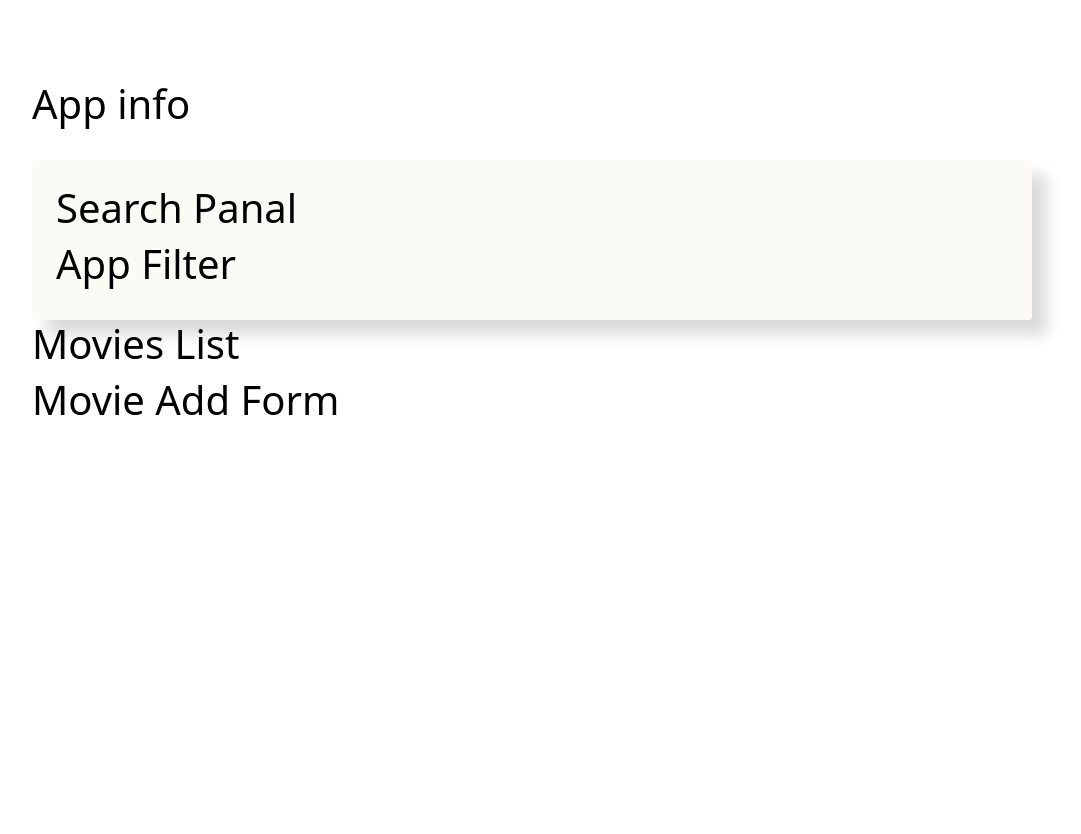
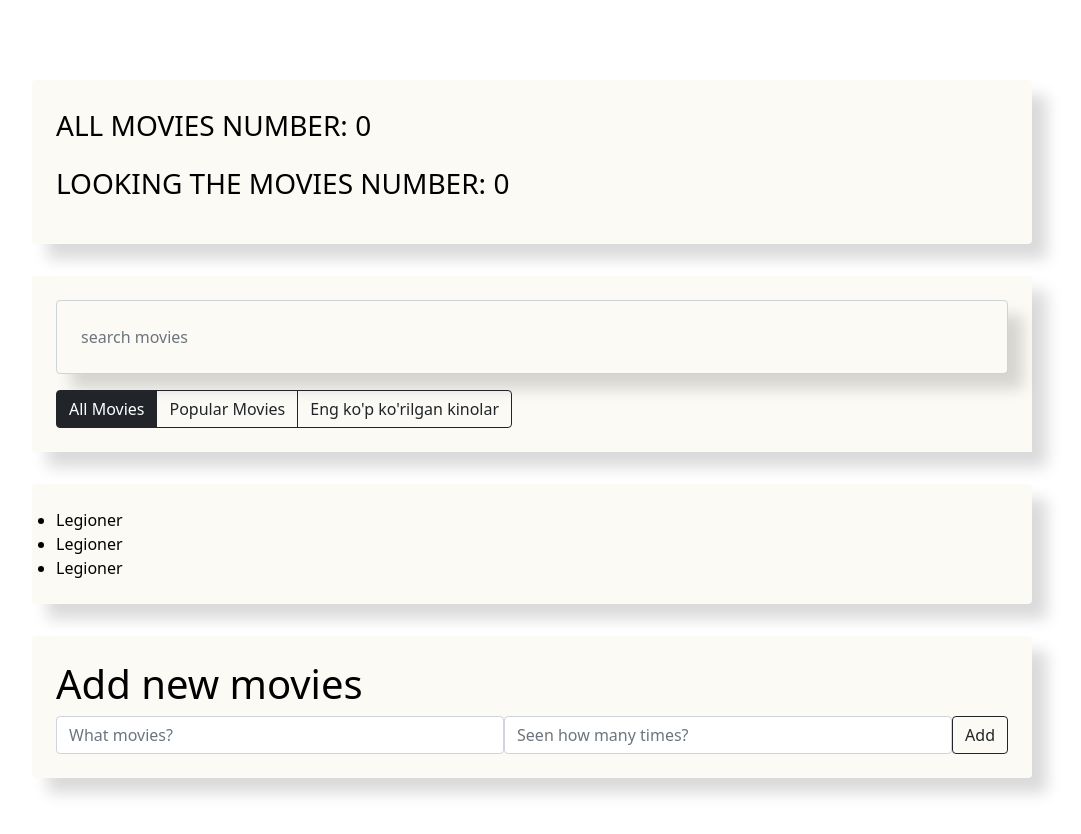
Before and after one commit to otabekabdusalomov/Movies-list-UI, a Vue app: page / in a window 1280 px wide. Shown: the top 834 px of the page, without its empty margins (108-1189 px from the left). Before the commit the page ends 800 px from the top, so only its background shows below. Built offline with nearby package versions, Linux system fonts and the light colour scheme.

Commit message:
movies still and components

```diff
--- a/src/App.vue
+++ b/src/App.vue
@@ -3,17 +3,14 @@
     <div class="content">
       <AppInfo />
       <div class="search-panel">
-         <SearchPanel />
-         <AppFilter />
+        <SearchPanel />
+        <AppFilter />
       </div>
+
 
       <MovieList />
       <MovieAddForm />
     </div>
-
-
-
-
 
 
 
@@ -27,10 +24,13 @@
 <script>
 import StarterInformation from './Course all/StarterInformation.vue'
 import AppInfo from './Components/app-info/AppInfo.vue'
-import SearchPanel from './Components/app-info/SearchPanel/SearchPanel.vue'
-import AppFilter from './Components/app-info/App-filter/AppFilter.vue'
+import SearchPanel from './Components/SearchPanel/SearchPanel.vue'
+import AppFilter from './Components/App-filter/AppFilter.vue'
 import MovieList from './Components/MovieList/MovieList.vue'
 import MovieAddForm from './Components/Movie-add-form/MovieAddForm.vue'
+
+
+
 export default {
   components: {
     StarterInformation,
@@ -60,7 +60,6 @@ export default {
   margin-top: 2rem;
   padding: 1.5rem;
   background-color: #fcfaf5;
-  border-radius: 4px;
   box-shadow: 15px 15px 15px rgba(0, 0, 0, 0.15);
 }
 </style>
--- /dev/null
+++ b/src/Components/App-filter/AppFilter.vue
@@ -0,0 +1,20 @@
+<template>
+    <div class="btn-group">
+      <button class="btn btn-dark" type="button">All Movies</button>
+      <button class="btn btn-outline-dark" type="button">Popular Movies</button>
+      <button class="btn btn-outline-dark" type="button">Eng ko'p ko'rilgan kinolar</button>
+
+
+
+    </div>
+</template>
+
+<script>
+    export default {
+
+    }
+</script>
+
+<style scoped>
+
+</style>
--- a/src/Components/Movie-add-form/MovieAddForm.vue
+++ b/src/Components/Movie-add-form/MovieAddForm.vue
@@ -1,6 +1,13 @@
 <template>
-    <div>
-      <h1>Movie Add Form</h1>
+    <div class="movie-add-form">
+      <h1>Add new movies </h1>
+
+      <form class="add-form d-flex">
+        <input class="add-form-label form-control" type="text" placeholder="What movies?">
+        <input class="add-form-label form-control" type="text" placeholder="Seen how many times?">
+
+        <button class="btn btn-outline-dark" type="submit">Add</button>
+      </form>
     </div>
 </template>
 
@@ -11,5 +18,11 @@
 </script>
 
 <style scoped>
-
+.movie-add-form {
+    margin-top: 2rem;
+    padding: 1.5rem;
+    background-color: #fcfaf5;
+    border-radius: 4px;
+    box-shadow: 15px 15px 15px rgba(0, 0, 0, 0.15);
+}
 </style>
--- /dev/null
+++ b/src/Components/Movie-list-item/MovieListItem.vue
@@ -0,0 +1,13 @@
+<template>
+    <li class="movies-list-item">Legioner</li>
+</template>
+
+<script>
+export default {
+
+}
+</script>
+
+<style scoped>
+
+</style>
--- a/src/Components/MovieList/MovieList.vue
+++ b/src/Components/MovieList/MovieList.vue
@@ -1,17 +1,27 @@
 <template>
-    <div>
-       <h1>
-        Movies List
-       </h1>
-    </div>
+    <ul class="movies-list list-group">
+        <movie-list-item />
+        <movie-list-item />
+        <movie-list-item />
+    </ul>
 </template>
 
 <script>
-    export default {
+import MovieListItem from '../Movie-list-item/MovieListItem.vue'
+export default {
+    components: {
+        MovieListItem,
 
-    }
+    },
+
+}
 </script>
 
 <style scoped>
-
+.movies-list {
+    margin-top: 2rem;
+    padding: 1.5rem;
+    background-color: #fcfaf5;
+    box-shadow: 15px 15px 15px rgba(0, 0, 0, 0.15);
+}
 </style>
--- /dev/null
+++ b/src/Components/SearchPanel/SearchPanel.vue
@@ -0,0 +1,18 @@
+<template>
+    <input class="form-control search-input" type="text" placeholder="search movies">
+</template>
+
+<script>
+export default {
+
+}
+</script>
+
+<style scoped>
+.search-input {
+    margin-bottom: 1rem;
+    padding: 1.5rem;
+    background-color: #fcfaf5;
+    box-shadow: 15px 15px 15px rgba(0, 0, 0, 0.15);
+}
+</style>
--- a/src/Components/app-info/App-filter/AppFilter.vue
+++ /dev/null
@@ -1,15 +0,0 @@
-<template>
-    <div>
-      <h1>App Filter</h1>
-    </div>
-</template>
-
-<script>
-    export default {
-
-    }
-</script>
-
-<style scoped>
-
-</style>
--- a/src/Components/app-info/AppInfo.vue
+++ b/src/Components/app-info/AppInfo.vue
@@ -1,6 +1,7 @@
 <template>
-    <div>
-      <h1>App info</h1>
+    <div class="app-info">
+      <p class="fs-3 text-uppercase">All Movies number: 0</p>
+      <p class="fs-3 text-uppercase">Looking the movies number: 0</p>
     </div>
 </template>
 
@@ -10,6 +11,12 @@
     }
 </script>
 
-<style>
+<style scoped>
+.app-info {
+    padding: 1.5rem;
+    border-radius: 4px;
+    background-color: #fcfaf5;
+    box-shadow: 15px 15px 15px rgba(0, 0, 0, 0.15);
+}
 
 </style>
--- a/src/Components/app-info/SearchPanel/SearchPanel.vue
+++ /dev/null
@@ -1,15 +0,0 @@
-<template>
-    <div>
-        <h1>Search Panal</h1>
-    </div>
-</template>
-
-<script>
-    export default {
-
-    }
-</script>
-
-<style scoped>
-
-</style>
```
